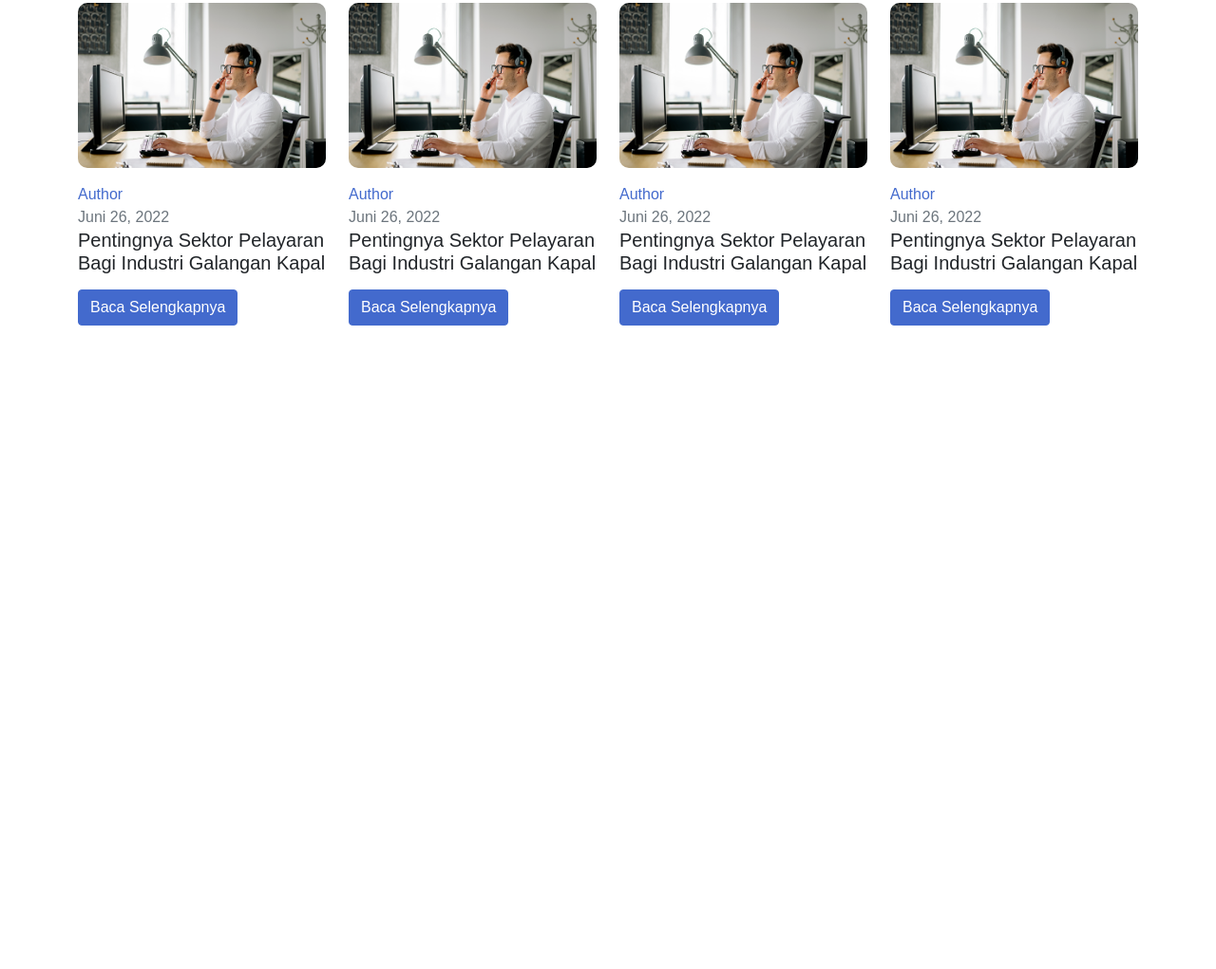
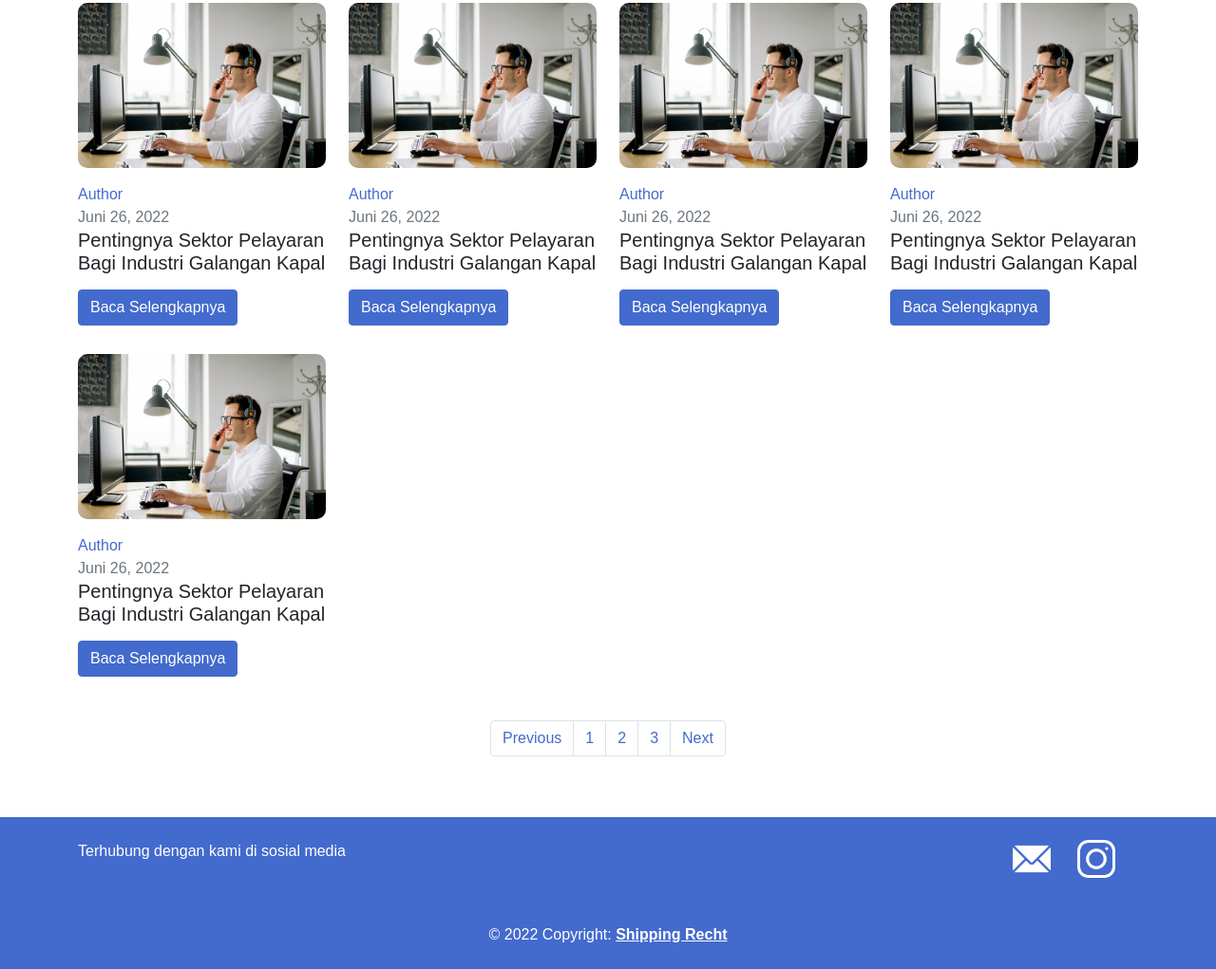
Before and after one commit to dhanzydev/shippingrecht, a website: page pages/artikel.html in a window 1280 px wide. Shown: the part 518-1539 px from the top of the page at 95% size. Before the commit the page ends 891 px from the top, so only its background shows below. Drawn offline with nearby package versions, Linux system fonts and the light colour scheme.

Commit message:
list artikel pagination

```diff
--- a/pages/artikel.html
+++ b/pages/artikel.html
@@ -116,10 +116,69 @@
             <button class="btn btn-primary">Baca Selengkapnya</button>
           </div>
         </div>
+        <!-- Card Artikel -->
+        <div class="card-artikel col-md-4 col-lg-3">
+          <div class="image-card-artikel mb-3">
+            <img src="../assets/images/artikel-3.png" alt="Artikel" class="img-fluid" />
+          </div>
+          <div class="card-detail-artikel">
+            <a href="#" class="author-card-artikel text-decoration-none d-block">Author</a>
+            <span class="tanggal-card-artikel text-muted">Juni 26, 2022</span>
+            <h5 class="judul-card-artikel mb-3">Pentingnya Sektor Pelayaran Bagi Industri Galangan Kapal</h5>
+            <button class="btn btn-primary">Baca Selengkapnya</button>
+          </div>
+        </div>
       </div>
     </section>
 
     <!-- Pagination -->
+    <div class="list-artikel-pagination d-flex justify-content-center mt-3">
+      <nav aria-label="Page navigation example">
+        <ul class="pagination">
+          <li class="page-item"><a class="page-link" href="#">Previous</a></li>
+          <li class="page-item"><a class="page-link" href="#">1</a></li>
+          <li class="page-item"><a class="page-link" href="#">2</a></li>
+          <li class="page-item"><a class="page-link" href="#">3</a></li>
+          <li class="page-item"><a class="page-link" href="#">Next</a></li>
+        </ul>
+      </nav>
+    </div>
+
+    <section id="footer">
+      <!-- Footer -->
+      <footer class="text-center text-lg-start bg-light text-muted mt-5 bg-primary">
+        <!-- Section: Social media -->
+        <section class="p-4" id="social-media">
+          <div class="d-flex justify-content-center container justify-content-lg-between">
+            <div class="me-5 d-none d-lg-block text-white">
+              <span>Terhubung dengan kami di sosial media</span>
+            </div>
+            <!-- Left -->
+
+            <!-- Right -->
+            <div>
+              <a href="" class="me-4 text-decoration-none">
+                <img src="../assets/images/icon-footer/email.png" width="40px" class="img-fluid" alt="" />
+                <a href="" class="me-4 text-decoration-none">
+                  <img src="../assets/images/icon-footer/instagram.png" width="40px" class="img-fluid" alt="" />
+                </a>
+              </a>
+            </div>
+            <!-- Right -->
+          </div>
+          <!-- Left -->
+        </section>
+        <!-- Section: Social media -->
+
+        <!-- Copyright -->
+        <div class="text-center p-4 copyright text-white">
+          © 2022 Copyright:
+          <a class="text-reset fw-bold" href="../index.html">Shipping Recht</a>
+        </div>
+        <!-- Copyright -->
+      </footer>
+      <!-- Footer -->
+    </section>
 
     <script src="https://cdn.jsdelivr.net/npm/@popperjs/core@2.9.3/dist/umd/popper.min.js" integrity="sha384-W8fXfP3gkOKtndU4JGtKDvXbO53Wy8SZCQHczT5FMiiqmQfUpWbYdTil/SxwZgAN" crossorigin="anonymous"></script>
     <script src="https://cdn.jsdelivr.net/npm/bootstrap@5.1.3/dist/js/bootstrap.bundle.min.js" integrity="sha384-ka7Sk0Gln4gmtz2MlQnikT1wXgYsOg+OMhuP+IlRH9sENBO0LRn5q+8nbTov4+1p" crossorigin="anonymous"></script>
```
